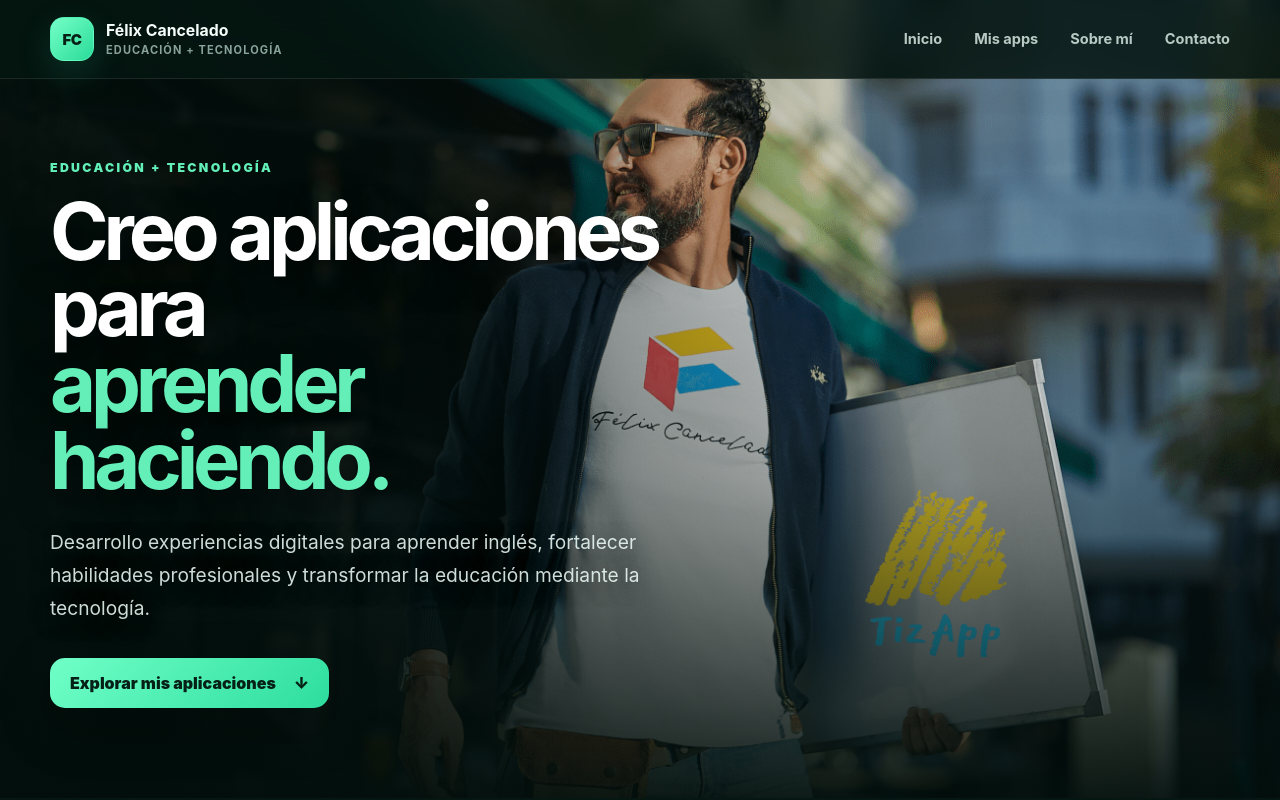
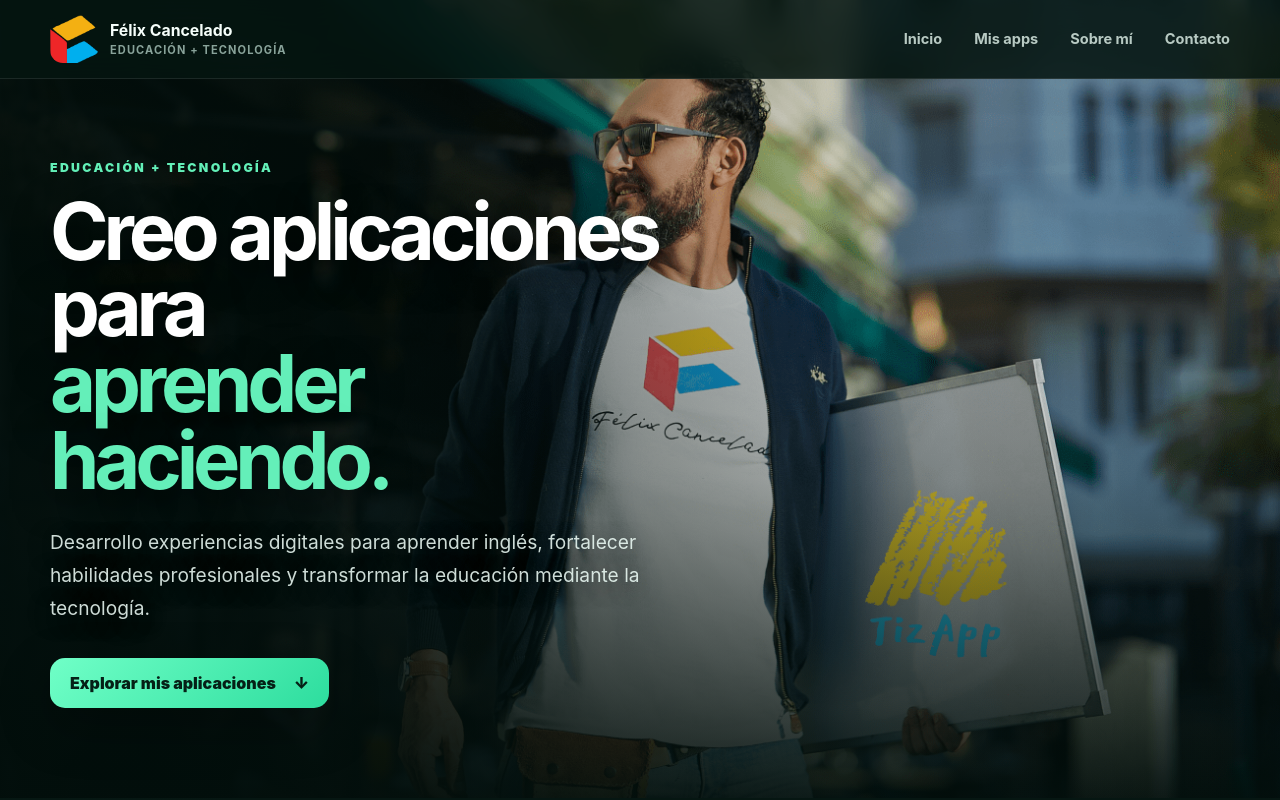
Before and after one commit to felixcancelado-sys/felixcancelado-web, a React (Vite) app: page / in a window 1280 px wide. Shown: the top 800 px of the page. Built offline with nearby package versions, Linux system fonts and the light colour scheme.

Commit message:
Integra logo oficial de Felix Cancelado en el header

```diff
--- a/src/App.css
+++ b/src/App.css
@@ -36,19 +36,23 @@
 }
 
 .brand-mark {
-  width: 44px;
-  height: 44px;
+  width: 48px;
+  height: 48px;
   display: grid;
   place-items: center;
   flex: 0 0 auto;
-  border: 1px solid rgba(100, 255, 196, 0.46);
-  border-radius: 14px;
-  color: #062016;
-  background: linear-gradient(135deg, #75ffc7, #2adb99);
-  font-size: 0.94rem;
-  font-weight: 950;
-  letter-spacing: -0.04em;
-  box-shadow: 0 12px 34px rgba(45, 224, 158, 0.17);
+  overflow: hidden;
+  border: 0;
+  border-radius: 13px;
+  background: transparent;
+  box-shadow: none;
+}
+
+.brand-mark img {
+  width: 100%;
+  height: 100%;
+  display: block;
+  object-fit: contain;
 }
 
 .brand-copy {
--- a/src/App.tsx
+++ b/src/App.tsx
@@ -58,7 +58,12 @@ function App() {
       <header className="site-header">
         <div className="header-inner">
           <a className="brand" href="#inicio" aria-label="Ir al inicio">
-            <span className="brand-mark">FC</span>
+            <span className="brand-mark">
+              <img
+                src="/felix-logo.png"
+                alt="Logo de Félix Cancelado"
+              />
+            </span>
 
             <span className="brand-copy">
               <strong>Félix Cancelado</strong>
```
Also changed, not shown: public/felix-logo.png (added).
